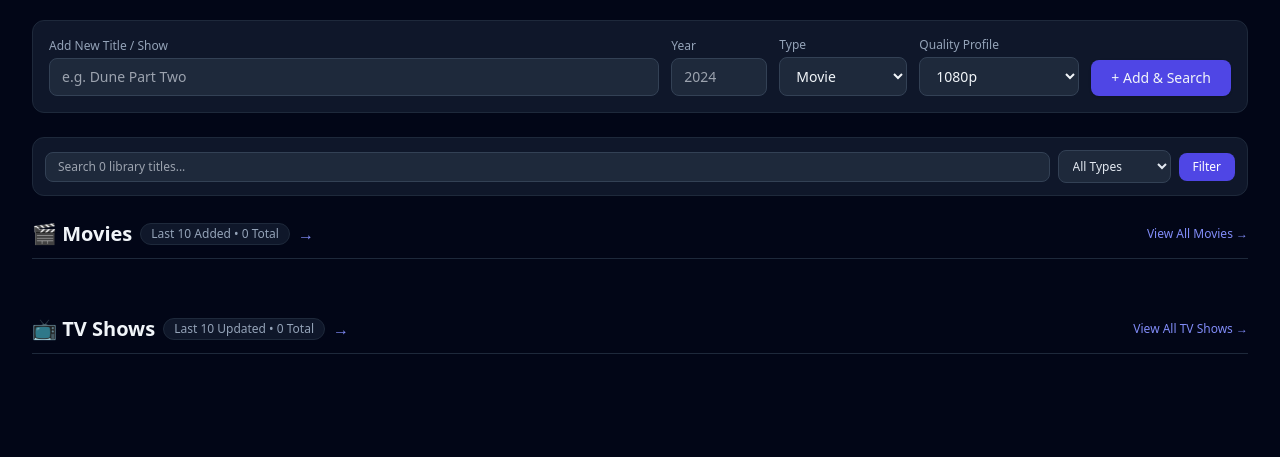
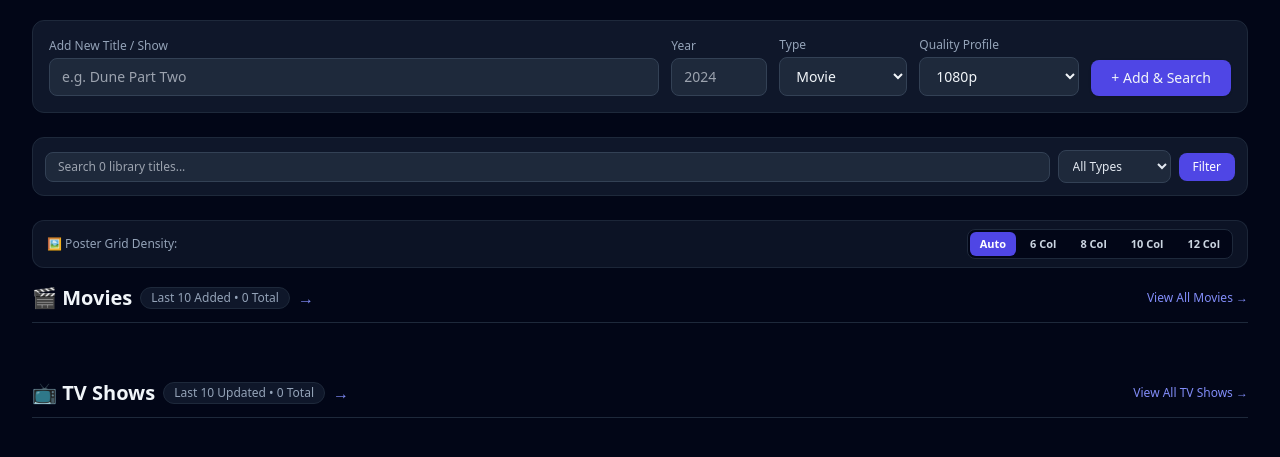
Before and after one commit to chr0nicdreamz/omniarr-compose, a FastAPI app: page / in a window 1280 px wide. Shown: the part 253-710 px from the top of the page. Run offline with FastAPI, Linux system fonts and the light colour scheme; data that the repository does not hold is empty; parts of the project's set-up code (start-up, migrations or seed data) failed here and were passed over; some libraries are stand-ins or nearby versions.

Commit message:
Add editable poster grid density controls (Auto/6/8/10/12 cols) and expand media detail pages to full widescreen layout

```diff
--- a/app/templates/index.html
+++ b/app/templates/index.html
@@ -322,6 +322,17 @@
             {% endif %}
         </form>
 
+                <!-- Poster Grid Density Toolbar -->
+        <div class="mb-4 flex flex-wrap items-center justify-between gap-2 bg-slate-900/80 border border-slate-800/90 rounded-xl px-3.5 py-2 text-xs">
+            <span class="text-slate-400 font-medium">🖼️ Poster Grid Density:</span>
+            <div class="inline-flex flex-wrap items-center gap-1 bg-slate-950 border border-slate-800 rounded-lg p-0.5">
+                <button type="button" data-grid-cols="auto" onclick="setOmniGridCols('auto')" class="omni-grid-btn px-2.5 py-1 rounded-md text-[11px] font-semibold bg-indigo-600 text-white">Auto</button>
+                <button type="button" data-grid-cols="6" onclick="setOmniGridCols('6')" class="omni-grid-btn px-2.5 py-1 rounded-md text-[11px] font-semibold text-slate-300 hover:bg-slate-800">6 Col</button>
+                <button type="button" data-grid-cols="8" onclick="setOmniGridCols('8')" class="omni-grid-btn px-2.5 py-1 rounded-md text-[11px] font-semibold text-slate-300 hover:bg-slate-800">8 Col</button>
+                <button type="button" data-grid-cols="10" onclick="setOmniGridCols('10')" class="omni-grid-btn px-2.5 py-1 rounded-md text-[11px] font-semibold text-slate-300 hover:bg-slate-800">10 Col</button>
+                <button type="button" data-grid-cols="12" onclick="setOmniGridCols('12')" class="omni-grid-btn px-2.5 py-1 rounded-md text-[11px] font-semibold text-slate-300 hover:bg-slate-800">12 Col</button>
+            </div>
+        </div>
         {% if is_overview %}
         <!-- HOME OVERVIEW: LAST 10 ADDED MOVIES -->
         <section class="mb-10">
@@ -333,7 +344,7 @@
                 </a>
                 <a href="/?tab=library&media_type=movie" class="text-xs font-medium text-indigo-400 hover:text-indigo-300">View All Movies →</a>
             </div>
-            <div class="grid grid-cols-2 sm:grid-cols-3 md:grid-cols-5 gap-4">
+            <div class="omni-poster-grid grid grid-cols-2 sm:grid-cols-3 md:grid-cols-5 lg:grid-cols-6 xl:grid-cols-8 2xl:grid-cols-10 gap-3.5">
                 {% for item in recent_movies %}
                     {{ render_card(item) }}
                 {% endfor %}
@@ -350,7 +361,7 @@
                 </a>
                 <a href="/?tab=library&media_type=tv" class="text-xs font-medium text-indigo-400 hover:text-indigo-300">View All TV Shows →</a>
             </div>
-            <div class="grid grid-cols-2 sm:grid-cols-3 md:grid-cols-5 gap-4">
+            <div class="omni-poster-grid grid grid-cols-2 sm:grid-cols-3 md:grid-cols-5 lg:grid-cols-6 xl:grid-cols-8 2xl:grid-cols-10 gap-3.5">
                 {% for item in recent_tv %}
                     {{ render_card(item) }}
                 {% endfor %}
@@ -370,7 +381,7 @@
                     <a href="/?tab=library&media_type={{ media_type or '' }}&q={{ q or '' }}&sort=title_asc&page=1" class="px-2.5 py-1 rounded {{ 'bg-indigo-600 text-white' if sort == 'title_asc' else 'bg-slate-800 text-slate-300' }}">A–Z</a>
                 </div>
             </div>
-            <div class="grid grid-cols-2 sm:grid-cols-3 md:grid-cols-5 gap-4">
+            <div class="omni-poster-grid grid grid-cols-2 sm:grid-cols-3 md:grid-cols-5 lg:grid-cols-6 xl:grid-cols-8 2xl:grid-cols-10 gap-3.5">
                 {% for item in items %}
                     {{ render_card(item) }}
                 {% endfor %}
@@ -2135,5 +2146,33 @@ ${fpath}?`)) return;
             else { alert('Failed to delete orphan file'); btn.disabled = false; }
         }
     </script>
+
+    <script>
+        function setOmniGridCols(cols) {
+            localStorage.setItem('omni_grid_cols', cols);
+            const map = {
+                'auto': 'omni-poster-grid grid grid-cols-2 sm:grid-cols-3 md:grid-cols-5 lg:grid-cols-6 xl:grid-cols-8 2xl:grid-cols-10 gap-3.5',
+                '6':    'omni-poster-grid grid grid-cols-2 sm:grid-cols-3 md:grid-cols-4 lg:grid-cols-6 gap-3.5',
+                '8':    'omni-poster-grid grid grid-cols-2 sm:grid-cols-4 md:grid-cols-6 lg:grid-cols-8 gap-3',
+                '10':   'omni-poster-grid grid grid-cols-3 sm:grid-cols-5 md:grid-cols-8 lg:grid-cols-10 gap-2.5',
+                '12':   'omni-poster-grid grid grid-cols-3 sm:grid-cols-6 md:grid-cols-9 lg:grid-cols-12 gap-2.5'
+            };
+            const targetCls = map[cols] || map['auto'];
+            document.querySelectorAll('.omni-poster-grid').forEach(g => { g.className = targetCls; });
+            document.querySelectorAll('.omni-grid-btn').forEach(btn => {
+                if (btn.dataset.gridCols === cols) {
+                    btn.classList.add('bg-indigo-600', 'text-white');
+                    btn.classList.remove('text-slate-300', 'hover:bg-slate-800');
+                } else {
+                    btn.classList.remove('bg-indigo-600', 'text-white');
+                    btn.classList.add('text-slate-300', 'hover:bg-slate-800');
+                }
+            });
+        }
+        document.addEventListener('DOMContentLoaded', () => {
+            const savedCols = localStorage.getItem('omni_grid_cols') || 'auto';
+            setOmniGridCols(savedCols);
+        });
+    </script>
 </body>
 </html>
```
Also changed, not shown: app/templates/detail.html (+10 -8 lines).
